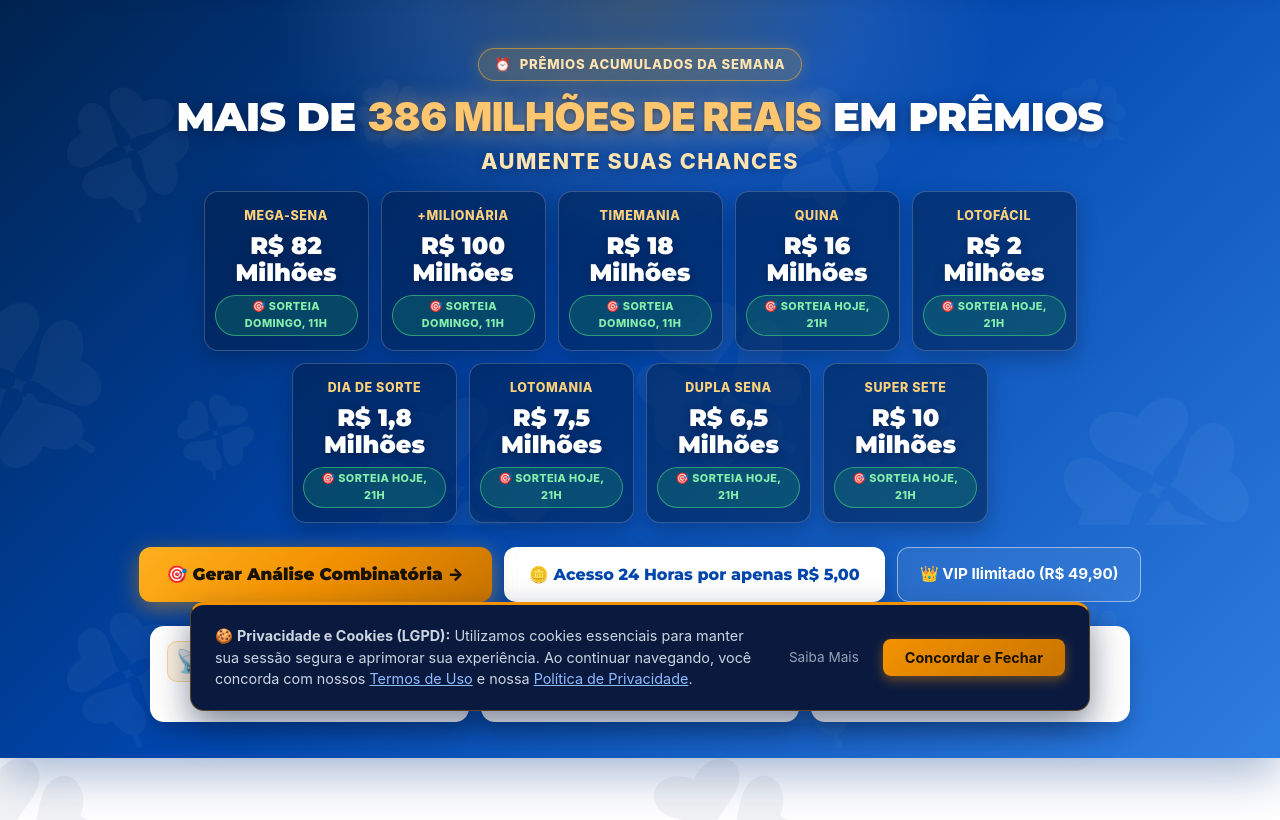
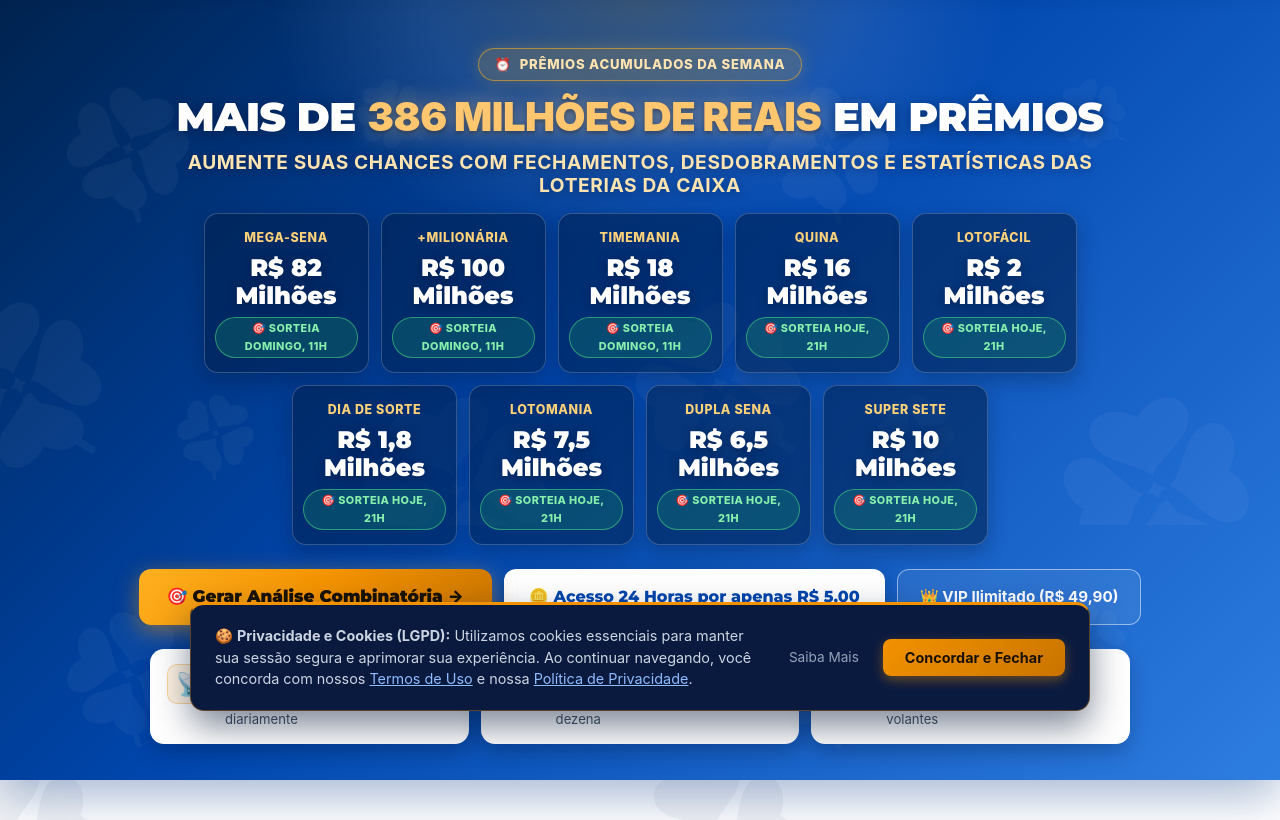
Before and after one commit to SPTOXI/calculodasorte, a Flask app: page / in a window 1280 px wide. Shown: the part 69-889 px from the top of the page. Run offline with Flask 3, Linux system fonts and the light colour scheme; parts of the project's set-up code (start-up, migrations or seed data) failed here and were passed over.

Commit message:
feat(hero): inclui frase original de fechamentos e estatisticas com aumente suas chances

```diff
--- a/templates/landing.html
+++ b/templates/landing.html
@@ -458,7 +458,9 @@
 
         <h1 class="indep-main-title">
             Mais de <span class="indep-title-gold">386 Milhões de Reais</span> em Prêmios
-            <span class="indep-title-sub" style="display: block; font-size: clamp(1.05rem, 2.2vw, 1.35rem); font-weight: 800; color: #FFE3B0; letter-spacing: 1.5px; margin-top: 8px; text-shadow: 0 2px 8px rgba(0,20,50,0.4);">Aumente suas chances</span>
+            <span class="indep-title-sub" style="display: block; font-size: clamp(0.92rem, 1.8vw, 1.2rem); font-weight: 700; color: #FFE3B0; letter-spacing: 0.6px; margin-top: 10px; text-transform: uppercase; text-shadow: 0 2px 8px rgba(0,20,50,0.4);">
+                Aumente suas chances com Fechamentos, Desdobramentos e Estatísticas das Loterias da Caixa
+            </span>
         </h1>
 
         <!-- Grade de Prêmios Acumulados -->
```
